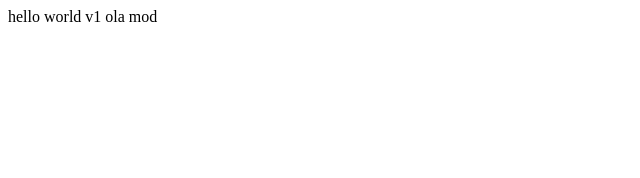
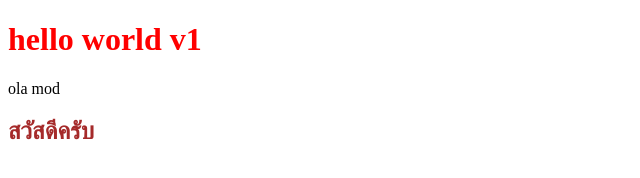
Before and after one commit to thanakorn03/hello-world, a plain HTML site: page index.html in a window 1280 px wide. Shown: the whole page, without its empty margins (0-640 px from the left). Drawn offline with Linux system fonts and the light colour scheme.

Commit message:
tast three by ok

```diff
--- a/index.html
+++ b/index.html
@@ -4,10 +4,17 @@
     <meta charset="UTF-8">
     <meta http-equiv="X-UN-Compatible" content="IE=edge">
     <title>learn git</title>
+    <style>
+        h1 {
+            color: red;
+        }
+        h2 {
+            color: brown;
+        }
+    </style>
 </head>
 <body>
-    hello world v1
-    ola mod
-
+    <h1>hello world v1</h1>
+    ola mod <h2>สวัสดีครับ </h2>
 </body>
 </html>
```
Also changed, not shown: 1 other file.
